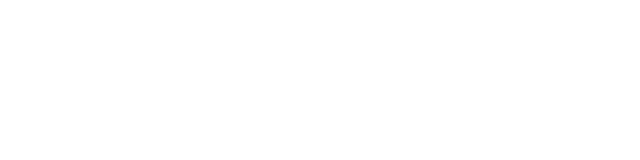
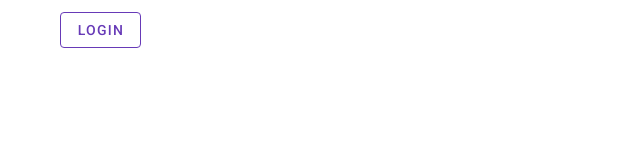
Before and after one commit to CarlosNeto2804/credenciamento-frontend, a Vue app: page / in a window 1280 px wide. Shown: the top 160 px of the page, without its empty margins (0-640 px from the left). Built offline with nearby package versions, Linux system fonts and the light colour scheme.

Commit message:
adding transition to the registration form

```diff
--- a/src/components/FormRegister.vue
+++ b/src/components/FormRegister.vue
@@ -1,6 +1,6 @@
 <template>
 <v-card elevation="15">
-          <v-card-title>Login</v-card-title>
+          <v-card-title>Cadastrar</v-card-title>
             <v-card-text>
               <v-form>
                 <v-text-field
@@ -23,16 +23,20 @@
                     label="password"
                     @click:append="show = !show "
                   ></v-text-field>
+                  <v-expand-transition>
                     <v-text-field
                       prepend-icon="mdi-smart-card"
                       v-if="option"
                       label="RGA"
                     ></v-text-field>
+                  </v-expand-transition>
+                  <v-expand-transition>
                     <v-text-field
                       v-if="option"
                       label="Curso"
                       prepend-icon="mdi-school"
                     ></v-text-field>
+                  </v-expand-transition>
                     <v-checkbox
                       label="Estudante da UFMS?"
                       v-model="option"
@@ -55,6 +59,8 @@
 export default {
   name: 'FormLogin',
   data: () => ({
+    curso: '',
+    rga: '',
     option: false,
     password: '',
     show: false,
--- a/src/router/index.js
+++ b/src/router/index.js
@@ -1,11 +1,18 @@
 import Vue from 'vue';
 import VueRouter from 'vue-router';
 import Register from '@/views/Register.vue';
+import Home from '@/views/Home.vue';
 import Login from '../views/Login.vue';
 
 Vue.use(VueRouter);
 
 const routes = [
+  {
+    path: '/',
+    name: 'home',
+    component: Home,
+
+  },
   {
     path: '/login',
     name: 'login',
--- /dev/null
+++ b/src/views/Home.vue
@@ -0,0 +1,18 @@
+<template>
+    <v-container>
+        <v-btn outlined color="deep-purple" to="login" style="text-decoration:none">
+            login
+        </v-btn>
+
+    </v-container>
+</template>
+
+<script>
+export default {
+
+};
+</script>
+
+<style lang="scss" scoped>
+
+</style>
--- a/vue.config.js
+++ b/vue.config.js
@@ -6,6 +6,7 @@ module.exports = {
     config
       .plugin('html')
       .tap((args) => {
+        // eslint-disable-next-line
         args[0].title = 'Credenciamento';
         return args;
       });
```
Lines whose indentation alone changed are shown as unchanged.
